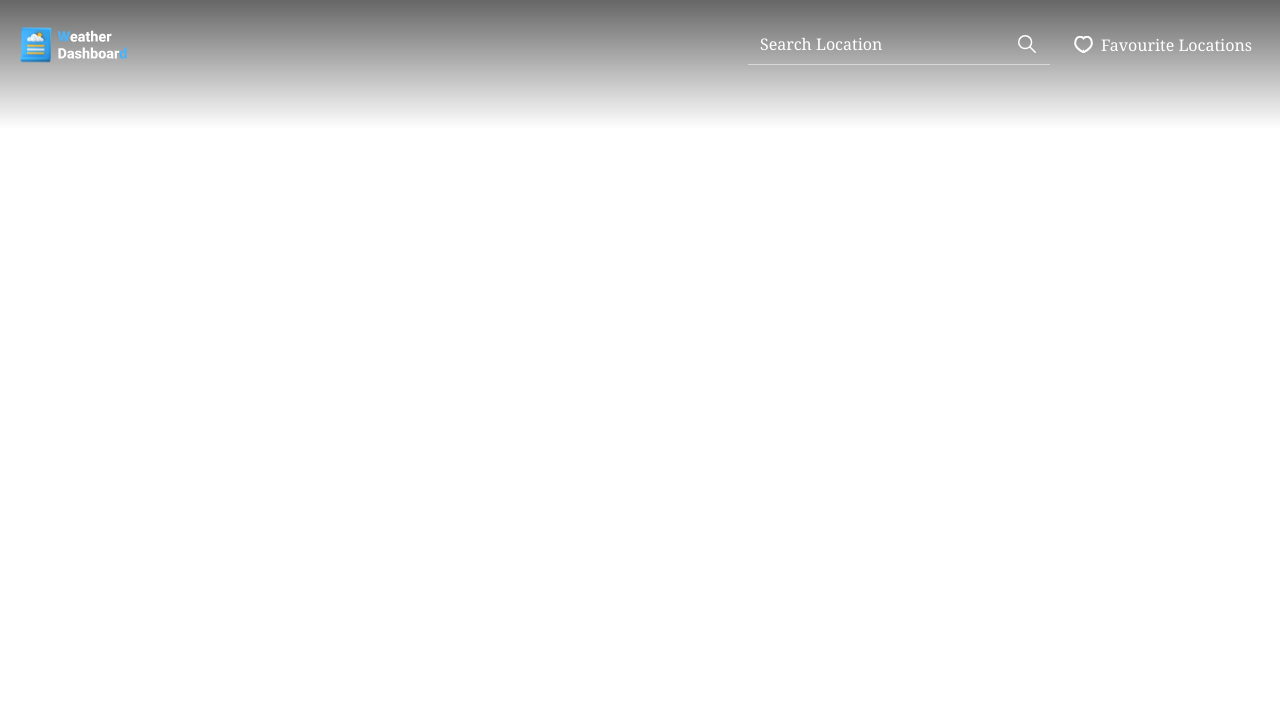
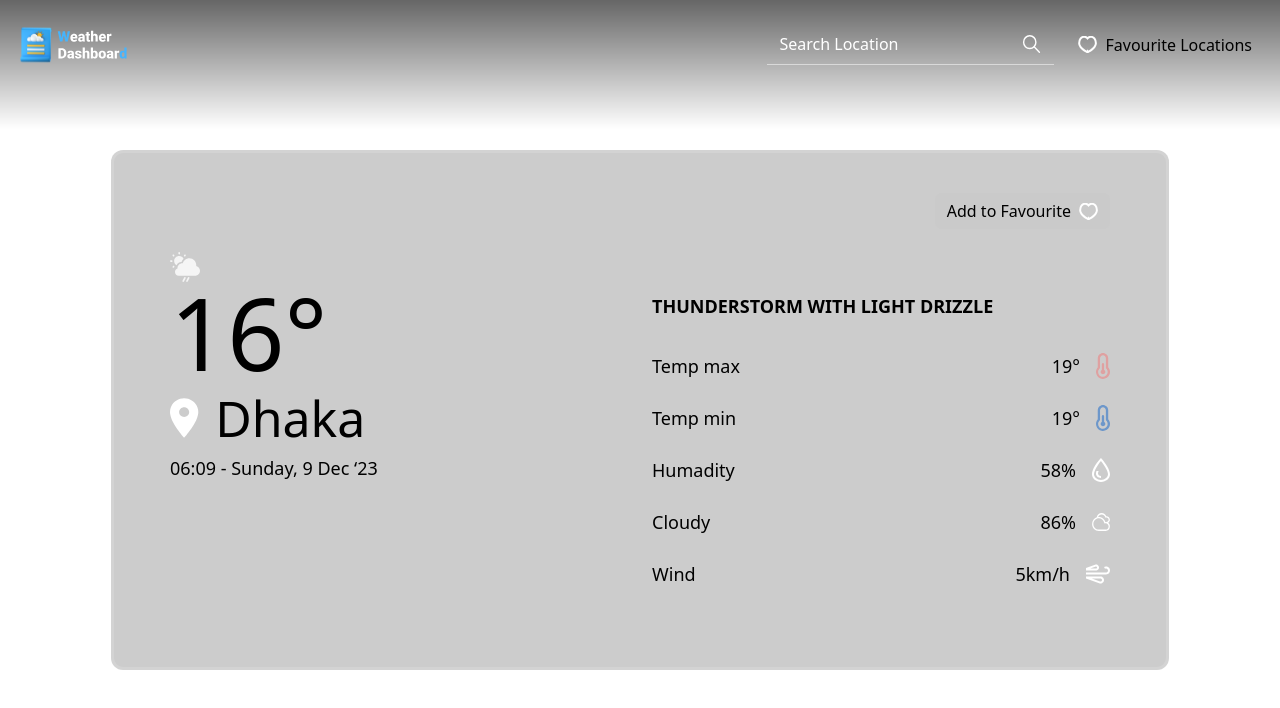
Before and after one commit to Omarabdullah99/wather-dashboard-mod4, a React (Vite) app: page / in a window 1280 px wide. Shown: the top 708 px of the page. Built offline with nearby package versions, Linux system fonts and the light colour scheme.

Commit message:
Weather-dashboard-htmltoReact

```diff
--- a/index.html
+++ b/index.html
@@ -6,7 +6,7 @@
     <meta name="viewport" content="width=device-width, initial-scale=1.0" />
     <title>Wather dashboard</title>
   </head>
-  <body class=" text-white font-serif">
+  <body class="">
     <div id="root"></div>
     <script type="module" src="/src/main.jsx"></script>
   </body>
--- a/src/App.jsx
+++ b/src/App.jsx
@@ -1,9 +1,15 @@
 import Header from "./component/Header/Header";
+import WeatherBoard from "./component/Weather/WeatherBoard";
 
 export default function App() {
   return (
     <div>
       <Header />
+      <main className="my-[150px]">
+        <section>
+          <WeatherBoard />
+        </section>
+      </main>
     </div>
   );
 }
--- /dev/null
+++ b/src/component/Weather/AddToFavourite.jsx
@@ -0,0 +1,13 @@
+
+export default function AddToFavourite() {
+  return (
+    <div className="md:col-span-2">
+    <div className="flex items-center justify-end space-x-6">
+      <button className="text-sm md:text-base inline-flex items-center space-x-2 px-3 py-1.5 rounded-md bg-[#C5C5C54D]">
+        <span>Add to Favourite</span>
+        <img src="./assets/heart.svg" alt="" />
+      </button>
+    </div>
+  </div>
+  )
+}
--- /dev/null
+++ b/src/component/Weather/WeatherBoard.jsx
@@ -0,0 +1,18 @@
+import AddToFavourite from "./AddToFavourite";
+import WeatherCondition from "./WeatherCondition";
+import WeatherHeadline from "./WeatherHeadline";
+
+export default function WeatherBoard() {
+  return (
+    <div className="container">
+      <div className="grid bg-black/20 rounded-xl backdrop-blur-md border-2 lg:border-[3px] border-white/[14%] px-4 lg:px-14 py-6 lg:py-10 min-h-[520px] max-w-[1058px] mx-auto">
+        <div className="grid md:grid-cols-2 gap-10 md:gap-6">
+          {/*Favourite */}
+          <AddToFavourite />
+          <WeatherHeadline />
+          <WeatherCondition />
+        </div>
+      </div>
+    </div>
+  );
+}
--- /dev/null
+++ b/src/component/Weather/WeatherCondition.jsx
@@ -0,0 +1,46 @@
+export default function WeatherCondition() {
+  return (
+    <div>
+      <p className="text-sm lg:text-lg font-bold uppercase mb-8">
+        thunderstorm with light drizzle
+      </p>
+      <ul className="space-y-6 lg:space-y-6">
+        <li className="text-sm lg:text-lg flex items-center justify-between space-x-4">
+          <span>Temp max</span>
+          <div className="inline-flex space-x-4">
+            <p>19°</p>
+            <img src="./assets/icons/temp-max.svg" alt="temp-max" />
+          </div>
+        </li>
+        <li className="text-sm lg:text-lg flex items-center justify-between space-x-4">
+          <span>Temp min</span>
+          <div className="inline-flex space-x-4">
+            <p>19°</p>
+            <img src="./assets/icons/temp-min.svg" alt="temp-min" />
+          </div>
+        </li>
+        <li className="text-sm lg:text-lg flex items-center justify-between space-x-4">
+          <span>Humadity</span>
+          <div className="inline-flex space-x-4">
+            <p>58%</p>
+            <img src="./assets/icons/humidity.svg" alt="humidity" />
+          </div>
+        </li>
+        <li className="text-sm lg:text-lg flex items-center justify-between space-x-4">
+          <span>Cloudy</span>
+          <div className="inline-flex space-x-4">
+            <p>86%</p>
+            <img src="./assets/icons/cloud.svg" alt="cloudy" />
+          </div>
+        </li>
+        <li className="text-sm lg:text-lg flex items-center justify-between space-x-4">
+          <span>Wind</span>
+          <div className="inline-flex space-x-4">
+            <p>5km/h</p>
+            <img src="./assets/icons/wind.svg" alt="wind" />
+          </div>
+        </li>
+      </ul>
+    </div>
+  );
+}
--- /dev/null
+++ b/src/component/Weather/WeatherHeadline.jsx
@@ -0,0 +1,20 @@
+
+export default function WeatherHeadline() {
+  return (
+    <div>
+    <div className="max-md:flex items-center justify-between md:-mt-10">
+      <img src="./assets/cloud.svg" alt="cloud" />
+      <div className="max-md:flex items-center max-md:space-x-4">
+        <h1 className="text-[60px] lg:text-[80px] xl:text-[100px] leading-none md:mb-4">
+          16°
+        </h1>
+        <div className="flex items-center space-x-4 md:mb-4">
+          <img src="./assets/pin.svg" />
+          <h2 className="text-2xl lg:text-[50px]">Dhaka</h2>
+        </div>
+      </div>
+    </div>
+    <p className="text-sm lg:text-lg">06:09 - Sunday, 9 Dec ‘23</p>
+  </div>
+  )
+}
```
